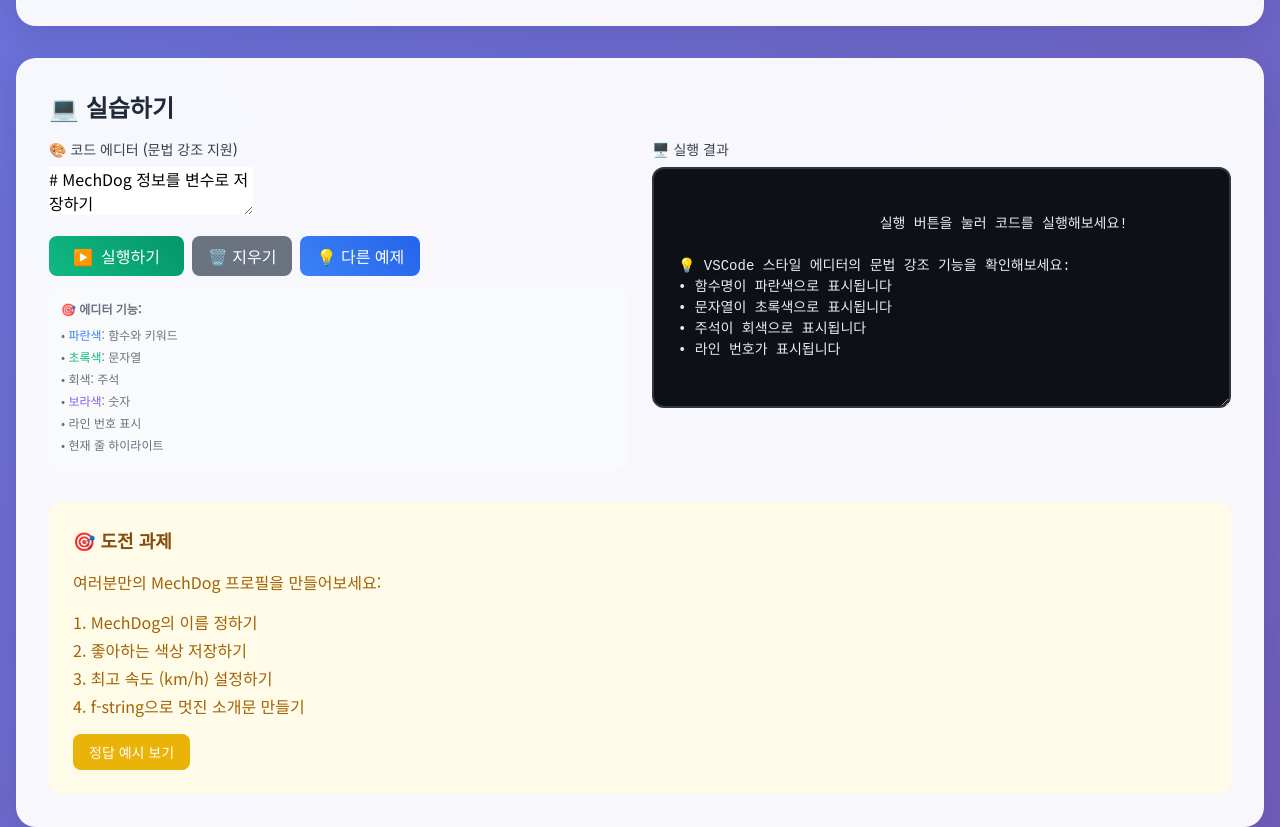
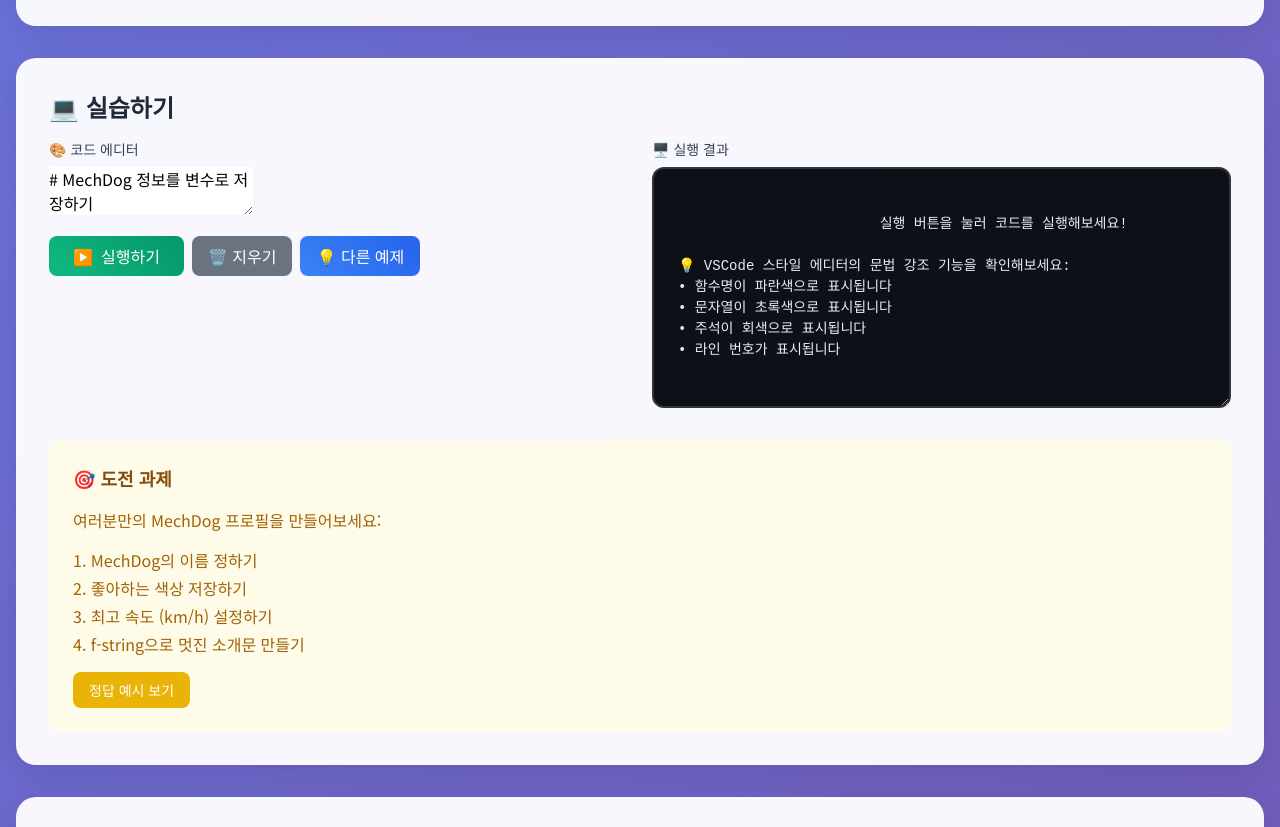
Before and after one commit to lifeprofessor/python_edu, a plain HTML site: page lessons/lesson2.html in a window 1280 px wide. Shown: the part 1340-2167 px from the top of the page. Drawn offline with nearby package versions, Linux system fonts and the light colour scheme; a script that the page names is missing.

Commit message:
스크롤 제거, 에디터 정보삭제

```diff
--- a/lessons/lesson2.html
+++ b/lessons/lesson2.html
@@ -164,7 +164,7 @@
             <div class="grid md:grid-cols-2 gap-6">
                 <div>
                     <label class="block text-sm font-medium text-gray-700 mb-2">
-                        🎨 코드 에디터 (문법 강조 지원)
+                        🎨 코드 에디터
                     </label>
                     <div id="code-editor-container">
                         <!-- CodeMirror will be initialized here -->
@@ -182,18 +182,7 @@
                         </button>
                     </div>
 
-                    <!-- 에디터 기능 설명 -->
-                    <div class="editor-info">
-                        <div class="font-semibold">🎯 에디터 기능:</div>
-                        <ul>
-                            <li>• <span class="syntax-highlight-blue">파란색</span>: 함수와 키워드</li>
-                            <li>• <span class="syntax-highlight-green">초록색</span>: 문자열</li>
-                            <li>• <span class="syntax-highlight-gray">회색</span>: 주석</li>
-                            <li>• <span class="syntax-highlight-purple">보라색</span>: 숫자</li>
-                            <li>• 라인 번호 표시</li>
-                            <li>• 현재 줄 하이라이트</li>
-                        </ul>
-                    </div>
+
                 </div>
 
                 <div>
```
Also changed, not shown: lessons/lesson1.html (+1 -1 lines), lessons/lesson3.html (+2 -13 lines), lessons/lesson4.html (+2 -13 lines), lessons/lesson5.html (+2 -13 lines), lessons/lesson6.html (+2 -13 lines).
